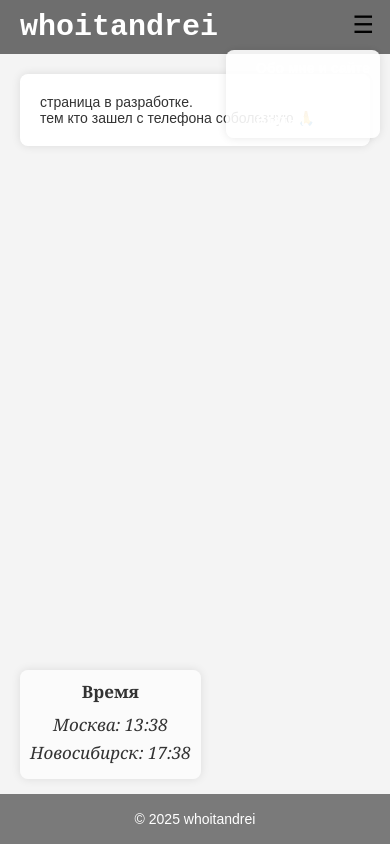
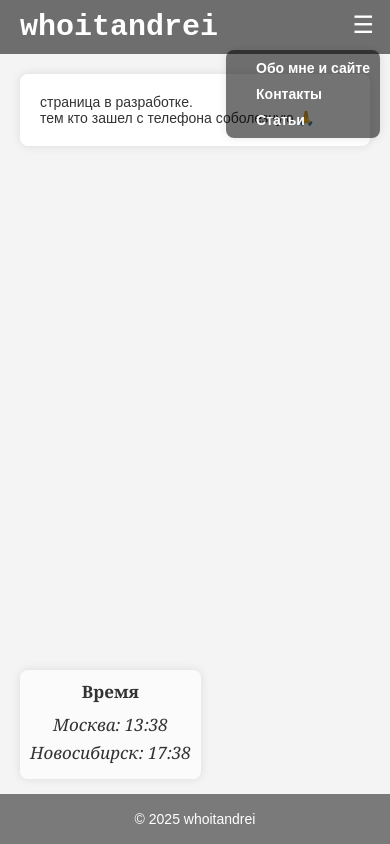
Before and after one commit to whoitandrei/whoitandrei.github.io, a plain HTML site: page index.html in a window 390 px wide. Both pictures are taken after a click on the button "Открыть меню". Drawn offline with Linux system fonts and the light colour scheme.

Commit message:
change some colors

```diff
--- a/styles.css
+++ b/styles.css
@@ -144,7 +144,7 @@ footer {
     border: none;
     font-size: 24px;
     cursor: pointer;
-    color: #000;
+    color: #fff;
     position: absolute;
     top: 10px;
     right: 10px;
@@ -174,7 +174,7 @@ footer {
         position: absolute;
         top: 50px;
         right: 10px;
-        background-color: rgba(255, 255, 255, 0.9);
+        background-color: rgba(0, 0, 0, 0.55);
         border-radius: 8px;
         box-shadow: 0 0 10px rgba(0, 0, 0, 0.1);
         padding: 10px;
```
